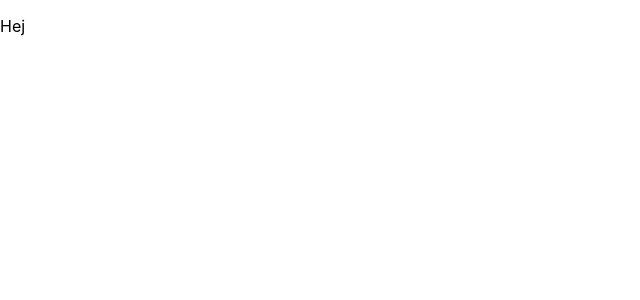
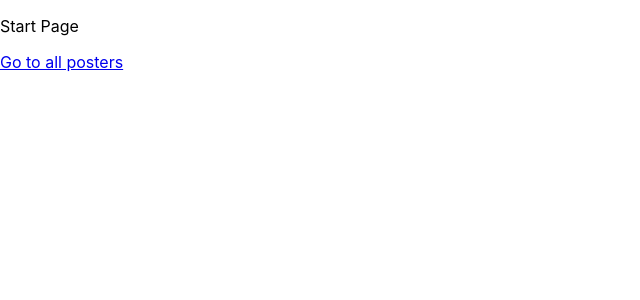
Before and after one commit to AgnesAhlman/Final-Project, a React (Create React App) app in the folder frontend/: page / in a window 1280 px wide. Shown: the top 300 px of the page, without its empty margins (0-640 px from the left). Built offline with nearby package versions, Linux system fonts and the light colour scheme.

Commit message:
added some routes

```diff
--- a/frontend/package.json
+++ b/frontend/package.json
@@ -31,10 +31,11 @@
   "devDependencies": {
     "eslint": "^8.29.0",
     "eslint-config-airbnb": "^19.0.4",
+    "eslint-config-react-app": "^7.0.1",
     "eslint-plugin-import": "^2.26.0",
     "eslint-plugin-jsx-a11y": "^6.6.1",
     "eslint-plugin-prettier": "^4.2.1",
-    "eslint-plugin-react": "^7.31.11",
+    "eslint-plugin-react": "7.28.0",
     "eslint-plugin-react-hooks": "^4.6.0",
     "react-scripts": "^5.0.1"
   }
--- a/frontend/src/App.js
+++ b/frontend/src/App.js
@@ -1,6 +1,8 @@
 import React from 'react';
 import { BrowserRouter, Routes, Route } from 'react-router-dom';
-import Header from './components/Header';
+// import Header from './components/Header';
+import AllPostersPage from './components/AllPostersPage';
+import StartPage from './components/StartPage';
 // import { Provider } from 'react-redux';
 // import { combineReducers, configureStore } from '@reduxjs/toolkit';
 
@@ -14,7 +16,9 @@ export const App = () => {
     // <Provider store={store}>
     <BrowserRouter>
       <Routes>
-        <Route path="/" element={<Header />} />
+        <Route path="/PosterPage" element={<AllPostersPage />} />
+        <Route path="/" element={<StartPage />} />
+        {/* <Route path="/" element={<Header />} /> */}
       </Routes>
     </BrowserRouter>
     // </Provider>
--- /dev/null
+++ b/frontend/src/components/AllPostersPage.js
@@ -0,0 +1,7 @@
+import React from 'react';
+
+const AllPostersPage = () => {
+  return <div>AllPostersPage</div>;
+};
+
+export default AllPostersPage;
--- /dev/null
+++ b/frontend/src/components/StartPage.js
@@ -0,0 +1,13 @@
+import React from 'react';
+import { Link } from 'react-router-dom';
+
+const StartPage = () => {
+  return (
+    <>
+      <p> Start Page</p>
+      <Link to="/PosterPage"> Go to all posters</Link>
+    </>
+  );
+};
+
+export default StartPage;
```
Also changed, not shown: frontend/src/components/Header.js (renamed from frontend/src/components/Header.jsx), 2 other files (tests, documents, lock files or other folders).
